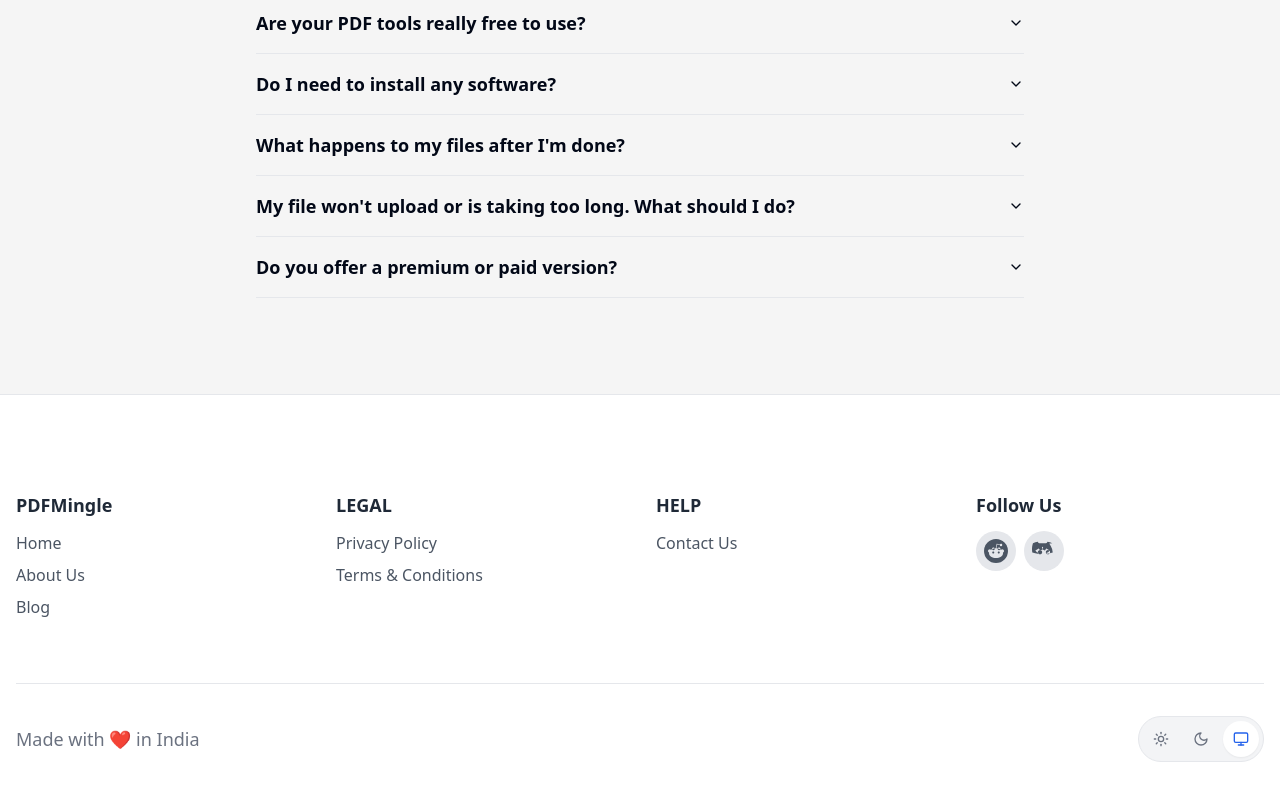
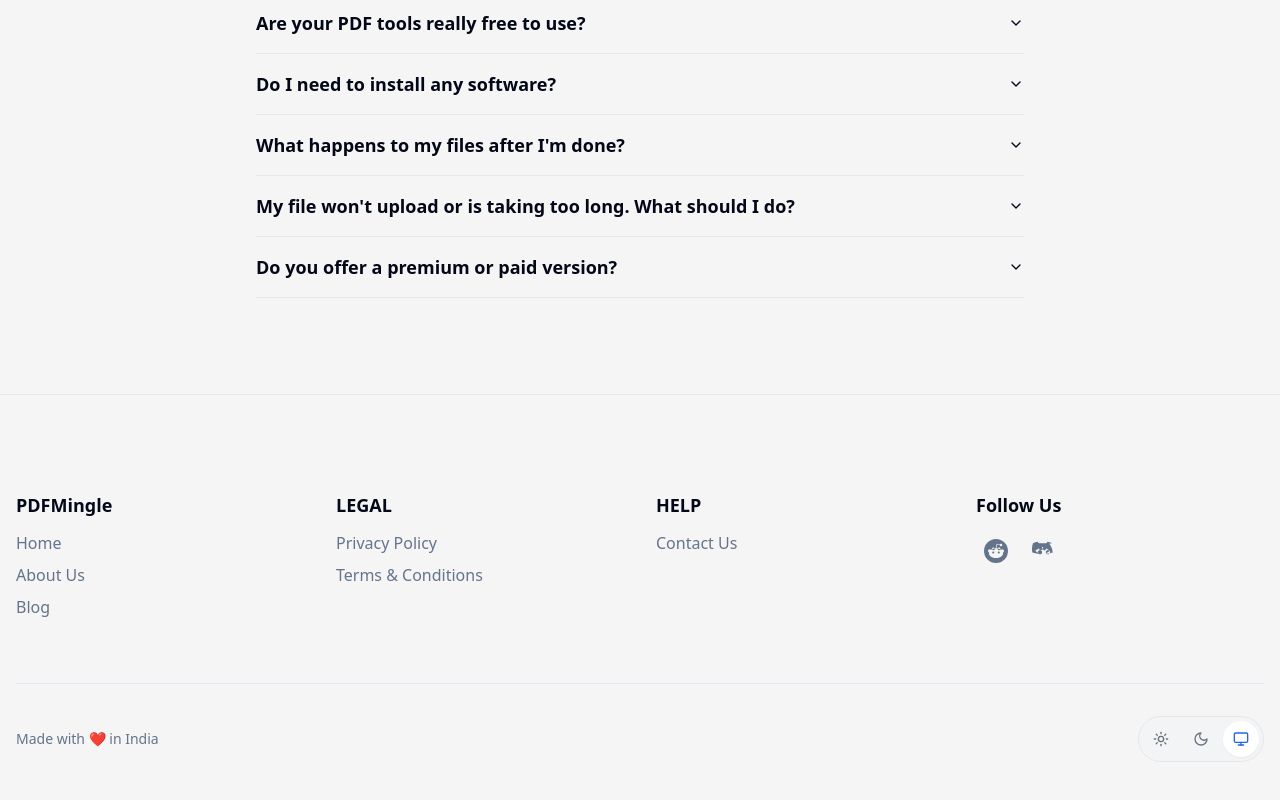
Before and after one commit to widhia-solanki/Pdfmingle, a Next.js app: page / in a window 1280 px wide. Shown: the part 2249-3049 px from the top of the page. Built offline with nearby package versions, Linux system fonts and the light colour scheme.

Commit message:
Update InformativePanel.tsx

```diff
--- a/src/components/InformativePanel.tsx
+++ b/src/components/InformativePanel.tsx
@@ -4,11 +4,11 @@ import Link from 'next/link';
 import { ThemeSwitcher } from './ThemeSwitcher';
 import React from 'react';
 
+// Icons are set to use `fill="currentColor"` so their color is inherited from the parent `<a>` tag's text color.
 const RedditIcon = () => (
     <svg role="img" viewBox="0 0 24 24" xmlns="http://www.w3.org/2000/svg" className="w-6 h-6" fill="currentColor"><title>Reddit</title><path d="M12 0A12 12 0 0 0 0 12a12 12 0 0 0 12 12 12 12 0 0 0 12-12A12 12 0 0 0 12 0zm5.01 4.744c.688 0 1.25.561 1.25 1.249a1.25 1.25 0 0 1-2.498.056l-2.597-.547-.8 3.747c1.824.07 3.48.632 4.674 1.488.308-.309.73-.491 1.207-.491.968 0 1.754.786 1.754 1.754 0 .716-.435 1.333-1.01 1.614a3.111 3.111 0 0 1 .042.52c0 2.694-3.13 4.87-7.004 4.87-3.874 0-7.004-2.176-7.004-4.87 0-.183.015-.366.043-.534A1.748 1.748 0 0 1 4.028 12c0-.968.786-1.754 1.754-1.754.463 0 .898.196 1.207.49 1.207-.883 2.878-1.43 4.744-1.487l.885-4.182a.342.342 0 0 1 .14-.197.34.34 0 0 1 .238-.042l2.906.617a1.214 1.214 0 0 1 1.108-.701zM9.25 14.5c.552 0 1-.448 1-1s-.448-1-1-1-1 .448-1 1 .448 1 1 1zm5.5 0c.552 0 1-.448 1-1s-.448-1-1-1-1 .448-1 1 .448 1 1 1zm.29-3.36c-.764 0-1.38-.616-1.38-1.38 0-.764.616-1.38 1.38-1.38.764 0 1.38.616 1.38 1.38 0 .764-.616 1.38-1.38 1.38zm-5.58 0c-.764 0-1.38-.616-1.38-1.38 0-.764.616-1.38 1.38-1.38.764 0 1.38.616 1.38 1.38 0 .764-.616 1.38-1.38 1.38z"/></svg>
 );
 
-// --- THIS IS THE CORRECT DISCORD ICON ---
 const DiscordIcon = () => (
     <svg role="img" viewBox="0 0 24 24" xmlns="http://www.w3.org/2000/svg" className="w-6 h-6" fill="currentColor">
         <title>Discord</title>
@@ -18,39 +18,45 @@ const DiscordIcon = () => (
 
 export const InformativePanel = () => {
     return (
-        <section className="w-full py-16 md:py-24 border-t bg-white dark:bg-dark-bg dark:border-gray-800">
+        // THE FIX:
+        // - `bg-secondary`: A subtle off-white/off-black background.
+        // - `border-t border-border`: Uses the theme's border color.
+        <section className="w-full py-16 md:py-24 border-t border-border bg-secondary">
             <div className="container mx-auto px-4">
                 <div className="grid grid-cols-2 md:grid-cols-4 gap-8 text-left">
                     <div className="space-y-3">
-                        <h4 className="font-bold text-lg text-gray-800 dark:text-dark-text-primary">PDFMingle</h4>
+                        {/* Use `text-foreground` for primary headings */}
+                        <h4 className="font-bold text-lg text-foreground">PDFMingle</h4>
                         <ul className="space-y-2">
-                            <li><Link href="/" className="hover:underline text-gray-600 dark:text-dark-text-secondary hover:text-brand-blue">Home</Link></li>
-                            <li><Link href="/about" className="hover:underline text-gray-600 dark:text-dark-text-secondary hover:text-brand-blue">About Us</Link></li>
-                            <li><Link href="/blog" className="hover:underline text-gray-600 dark:text-dark-text-secondary hover:text-brand-blue">Blog</Link></li>
+                            {/* Use `text-muted-foreground` for links and `hover:text-primary` for hover */}
+                            <li><Link href="/" className="text-muted-foreground hover:text-primary hover:underline">Home</Link></li>
+                            <li><Link href="/about" className="text-muted-foreground hover:text-primary hover:underline">About Us</Link></li>
+                            <li><Link href="/blog" className="text-muted-foreground hover:text-primary hover:underline">Blog</Link></li>
                         </ul>
                     </div>
                     <div className="space-y-3">
-                        <h4 className="font-bold text-lg text-gray-800 dark:text-dark-text-primary">LEGAL</h4>
+                        <h4 className="font-bold text-lg text-foreground">LEGAL</h4>
                         <ul className="space-y-2">
-                            <li><Link href="/privacy" className="hover:underline text-gray-600 dark:text-dark-text-secondary hover:text-brand-blue">Privacy Policy</Link></li>
-                            <li><Link href="/terms" className="hover:underline text-gray-600 dark:text-dark-text-secondary hover:text-brand-blue">Terms & Conditions</Link></li>
+                            <li><Link href="/privacy" className="text-muted-foreground hover:text-primary hover:underline">Privacy Policy</Link></li>
+                            <li><Link href="/terms" className="text-muted-foreground hover:text-primary hover:underline">Terms & Conditions</Link></li>
                         </ul>
                     </div>
                     <div className="space-y-3">
-                        <h4 className="font-bold text-lg text-gray-800 dark:text-dark-text-primary">HELP</h4>
+                        <h4 className="font-bold text-lg text-foreground">HELP</h4>
                         <ul className="space-y-2">
-                            <li><Link href="/contact" className="hover:underline text-gray-600 dark:text-dark-text-secondary hover:text-brand-blue">Contact Us</Link></li>
+                            <li><Link href="/contact" className="text-muted-foreground hover:text-primary hover:underline">Contact Us</Link></li>
                         </ul>
                     </div>
                     <div className="space-y-3">
-                        <h4 className="font-bold text-lg text-gray-800 dark:text-dark-text-primary">Follow Us</h4>
+                        <h4 className="font-bold text-lg text-foreground">Follow Us</h4>
                         <div className="flex items-center space-x-2">
                            <a
                              href="https://www.reddit.com/u/PDFMingle_net/s/GfiIBMsyHc"
                              target="_blank"
                              rel="noopener noreferrer"
                              aria-label="Follow us on Reddit"
-                             className="flex items-center justify-center h-10 w-10 bg-gray-200 dark:bg-gray-700 rounded-full text-gray-600 dark:text-dark-text-secondary hover:bg-brand-blue hover:text-white dark:hover:bg-brand-blue transition-all"
+                             // Use theme variables for the icon buttons
+                             className="flex items-center justify-center h-10 w-10 bg-muted rounded-full text-muted-foreground hover:bg-primary hover:text-primary-foreground transition-all"
                            >
                              <RedditIcon />
                            </a>
@@ -59,7 +65,7 @@ export const InformativePanel = () => {
                              target="_blank"
                              rel="noopener noreferrer"
                              aria-label="Join our Discord server"
-                             className="flex items-center justify-center h-10 w-10 bg-gray-200 dark:bg-gray-700 rounded-full text-gray-600 dark:text-dark-text-secondary hover:bg-brand-blue hover:text-white dark:hover:bg-brand-blue transition-all"
+                             className="flex items-center justify-center h-10 w-10 bg-muted rounded-full text-muted-foreground hover:bg-primary hover:text-primary-foreground transition-all"
                            >
                              <DiscordIcon />
                            </a>
@@ -67,9 +73,9 @@ export const InformativePanel = () => {
                     </div>
                 </div>
 
-                <div className="mt-16 pt-8 border-t border-gray-200 dark:border-gray-700 flex items-center justify-between">
-                    <p className="text-gray-500 dark:text-dark-text-secondary text-lg font-medium group">
-                        Made with <button className="inline-block text-red-500 transition-transform group-hover:scale-125 animate-heartbeat">❤️</button> in India
+                <div className="mt-16 pt-8 border-t border-border flex items-center justify-between">
+                    <p className="text-muted-foreground text-sm group">
+                        Made with <span className="inline-block text-red-500 transition-transform group-hover:scale-125 animate-heartbeat">❤️</span> in India
                     </p>
                     <ThemeSwitcher />
                 </div>
```
